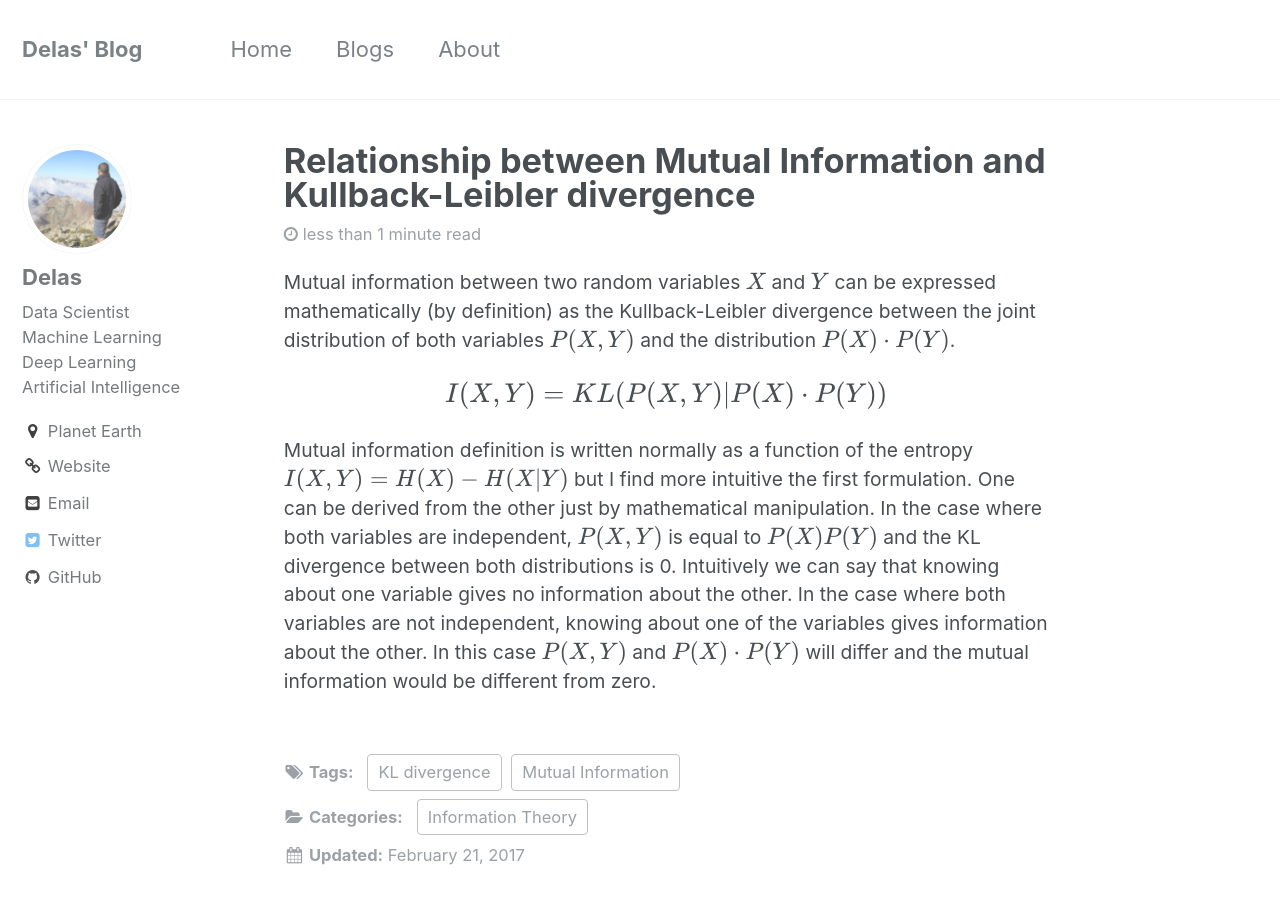
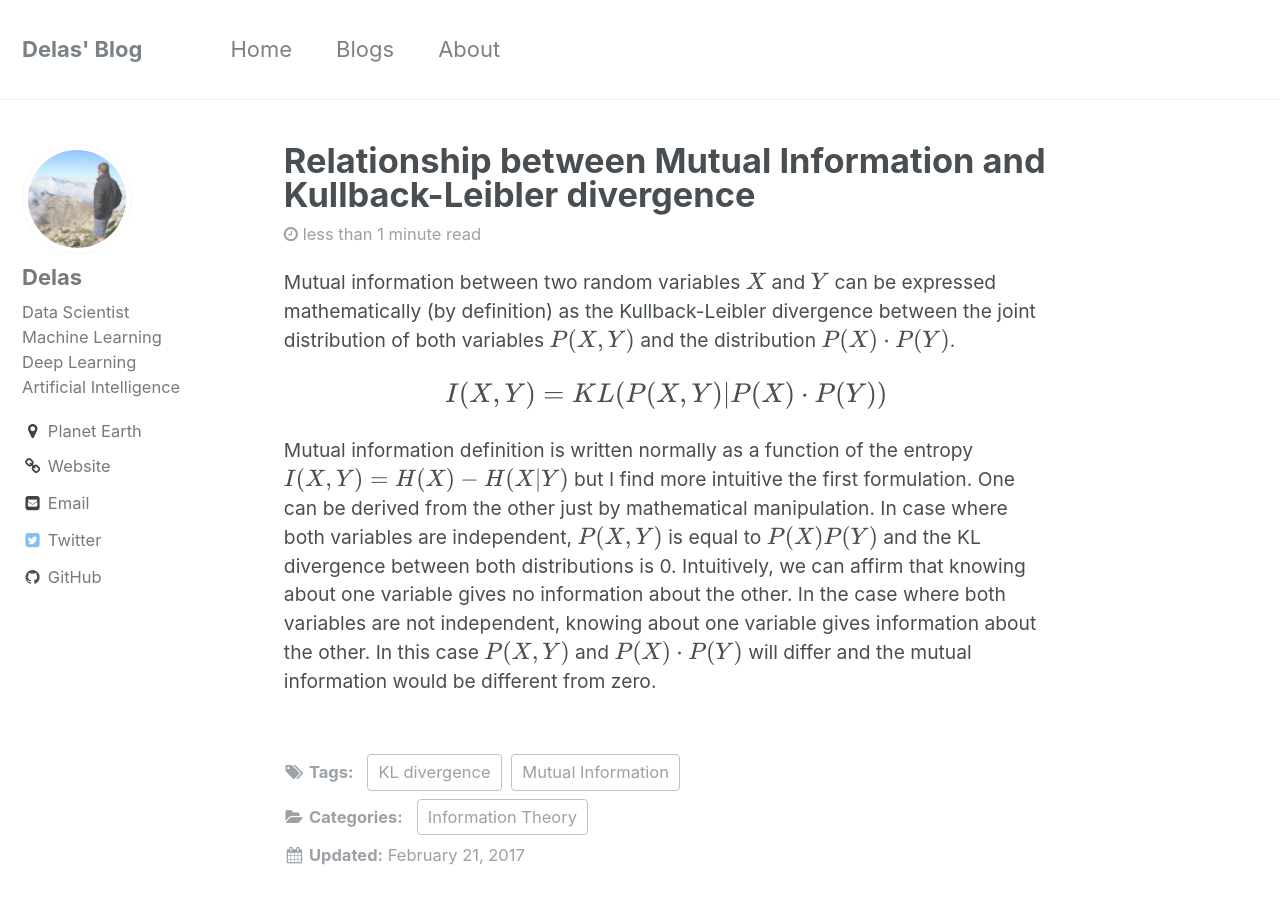
Before and after one commit to jorditg/jorditg.github.io, a Jekyll site: the page built from _posts/2017-02-22-mutual-information-kl-divergence.md, in a window 1280 px wide and 900 px high. Built offline with Jekyll 4.4.1, drawn with Linux system fonts in a browser that asks for light colours; formulas are drawn with MathJax 3.

Commit message:
Update 2017-02-22-mutual-information-kl-divergence.md

```diff
--- a/_posts/2017-02-22-mutual-information-kl-divergence.md
+++ b/_posts/2017-02-22-mutual-information-kl-divergence.md
@@ -17,7 +17,7 @@ Mutual information between two random variables $$X$$ and $$Y$$ can be expressed
 $$I(X,Y) = KL(P(X,Y) | P(X)·P(Y))$$
 
 Mutual information definition is written normally as a function of the entropy $$I(X,Y) = H(X) - H(X|Y)$$ but I find more intuitive the first formulation. One can be derived from the other just by mathematical manipulation.
-In the case where both variables are independent, $$P(X,Y)$$ is equal to $$P(X)P(Y)$$ and the KL divergence between both distributions is 0.
-Intuitively we can say that knowing about one variable gives no information about the other.
-In the case where both variables are not independent,  knowing about one of  the variables gives information about the other.
+In case where both variables are independent, $$P(X,Y)$$ is equal to $$P(X)P(Y)$$ and the KL divergence between both distributions is 0.
+Intuitively, we can affirm that knowing about one variable gives no information about the other.
+In the case where both variables are not independent,  knowing about one variable gives information about the other.
 In this case $$P(X,Y)$$ and $$P(X)·P(Y)$$ will differ and the mutual information would be different from zero.
```
